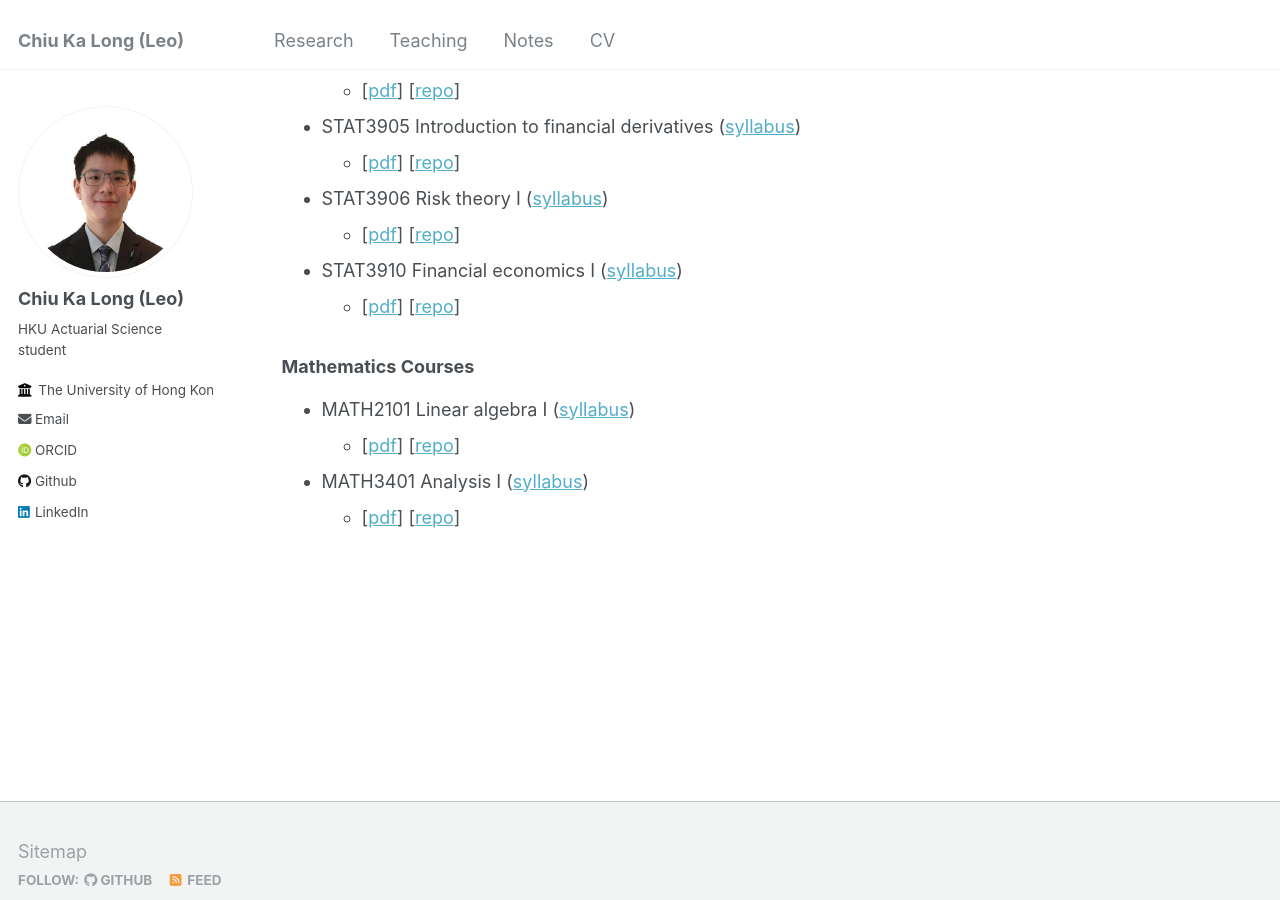
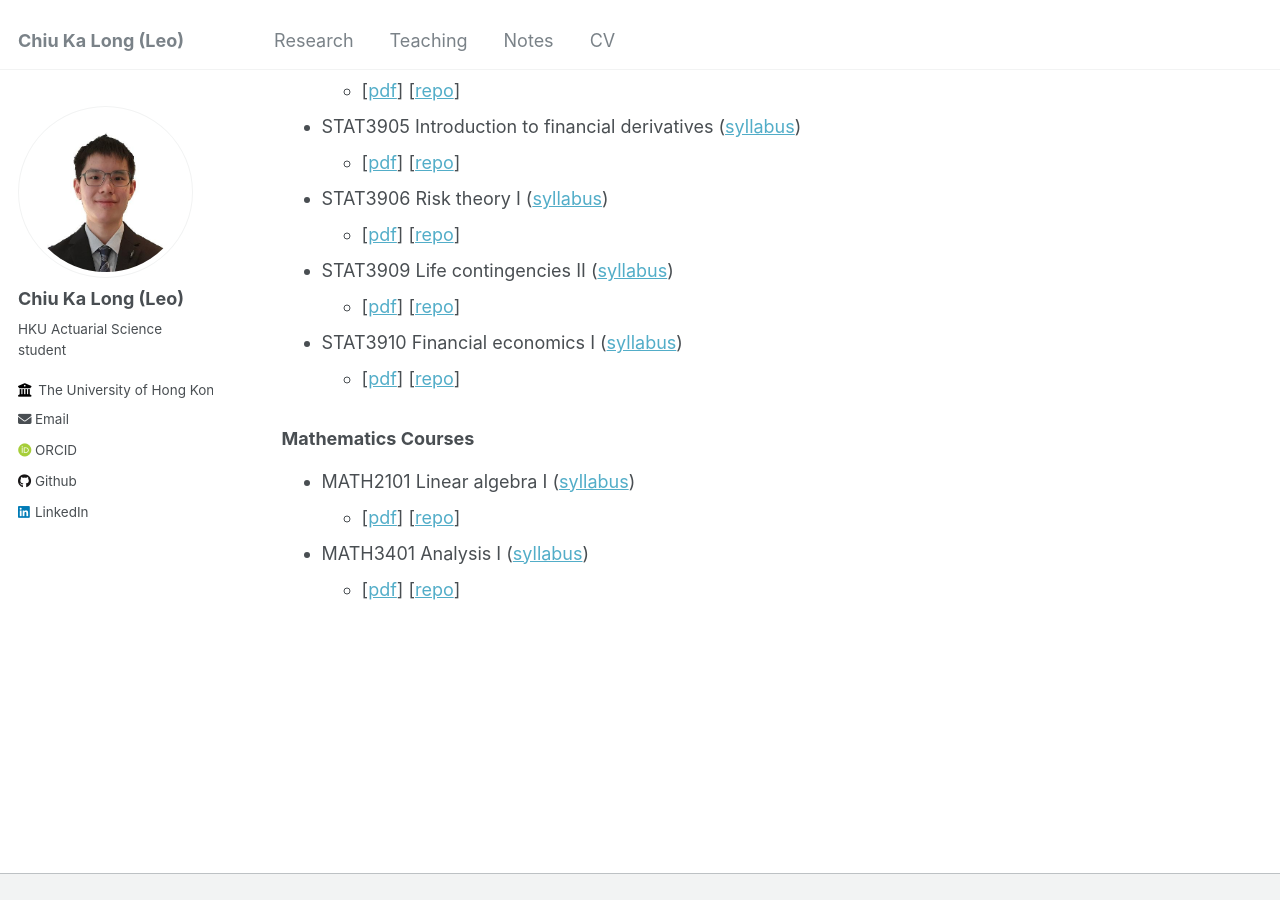
Before and after one commit to leochiukl/leochiukl.github.io, a Jekyll site: the page built from _pages/notes.md, in a window 1280 px wide and 900 px high, scrolled down 507 px. Built offline with Jekyll 4.4.1, drawn with Linux system fonts in a browser that asks for light colours; some web fonts are replaced.

Commit message:
Update notes

```diff
--- a/_pages/notes.md
+++ b/_pages/notes.md
@@ -24,6 +24,8 @@ Feel free to contact me if you have any questions/comments.
    * [[pdf](/files/stat3905-study-notes.pdf)] [[repo](https://github.com/leochiukl/HKU-STAT3905-notes)]
 * STAT3906 Risk theory I ([syllabus](https://webapp.science.hku.hk/sr4/servlet/enquiry?Type=Course&course_code=STAT3906))
    * [[pdf](/files/stat3906-study-notes.pdf)] [[repo](https://github.com/leochiukl/HKU-STAT3906-notes)]
+* STAT3909 Life contingencies II ([syllabus](https://webapp.science.hku.hk/sr4/servlet/enquiry?Type=Course&course_code=STAT3909))
+   * [[pdf](/files/stat3909-study-notes.pdf)] [[repo](https://github.com/leochiukl/HKU-STAT3909-notes)]
 * STAT3910 Financial economics I ([syllabus](https://webapp.science.hku.hk/sr4/servlet/enquiry?Type=Course&course_code=STAT3910))
    * [[pdf](/files/stat3910-study-notes.pdf)] [[repo](https://github.com/leochiukl/HKU-STAT3910-notes)]
 
```
Also changed, not shown: 2 other files.
